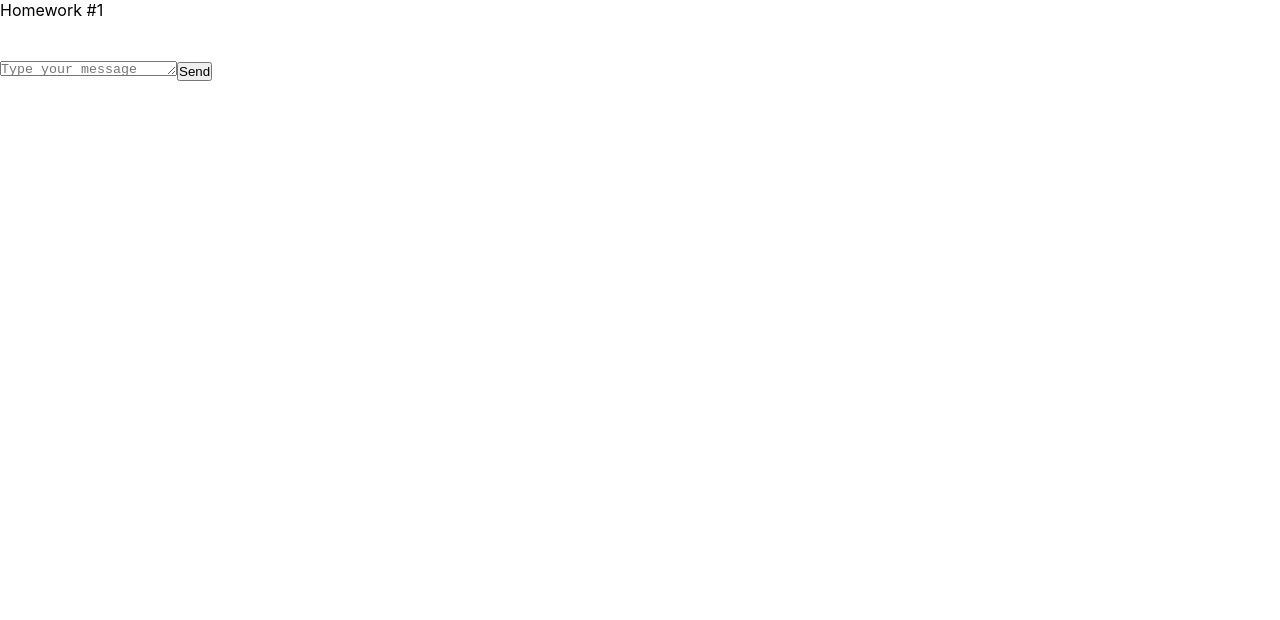
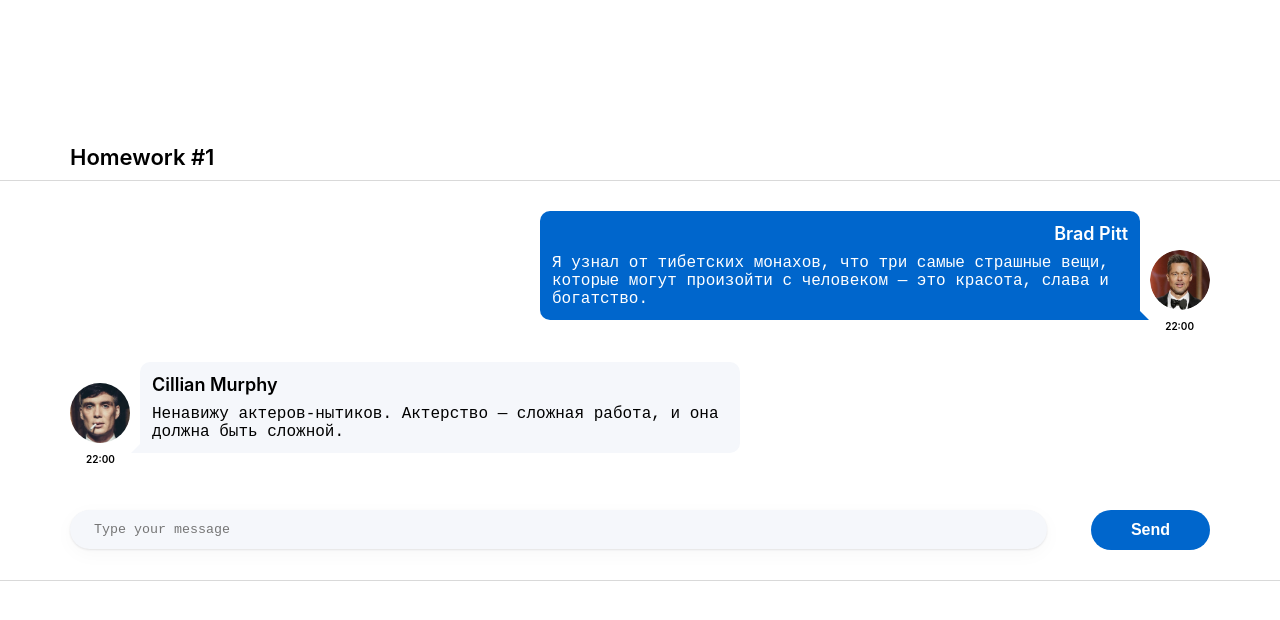
Before and after one commit to NikChist88/hws2, a React (Create React App) app: page / in a window 1280 px wide. Shown: the top 620 px of the page. Built offline with nearby package versions, Linux system fonts and the light colour scheme.

Commit message:
hw01 done

```diff
--- a/src/s1-main/App.module.css
+++ b/src/s1-main/App.module.css
@@ -1,11 +1,20 @@
 .App {
-    --header_height: 60px;
+  --header_height: 60px;
 }
 
 .hw {
-
+  border-top: 1px solid #d9d9d9;
+  border-bottom: 1px solid #d9d9d9;
+  padding: 30px 70px;
 }
 
 .hwTitle {
-
+  display: flex;
+  align-items: end;
+  height: 170px;
+  padding: 0 70px;
+  font-size: 22px;
+  font-weight: 600;
+  color: #000;
+  margin-bottom: 10px;
 }
--- a/src/s2-homeworks/hw01/HW1.tsx
+++ b/src/s2-homeworks/hw01/HW1.tsx
@@ -4,6 +4,7 @@
 import s2 from '../../s1-main/App.module.css'
 import FriendMessage from './friend-message/FriendMessage'
 import avatar from './avatar.png'
+import avatar2 from './avatar2.png'
 
 /*
  * 1 - описать тип MessageType
@@ -14,28 +15,38 @@
  * */
 
 // нужно создать правильный тип вместо any
-export type MessageType = any
+export type MessageType = {
+  id: number
+  user: {
+    avatar: string
+    name: string
+  }
+  message: {
+    text: string
+    time: string
+  }
+}
 
 // структуру объекта не менять
 export const message0: MessageType = {
   id: 0,
   user: {
     avatar: avatar, // можно менять
-        name: 'Some Name',  // можно менять
+    name: 'Brad Pitt', // можно менять
   },
   message: {
-        text: 'some textsome textsome textsome textsome textsome textsome text', // можно менять
+    text: 'Я узнал от тибетских монахов, что три самые страшные вещи, которые могут произойти с человеком — это красота, слава и богатство.', // можно менять
     time: '22:00', // можно менять
   },
 }
 export const friendMessage0: MessageType = {
   id: 100,
   user: {
-        avatar: avatar, // можно менять
-        name: 'Friend Name', // можно менять
+    avatar: avatar2, // можно менять
+    name: 'Cillian Murphy', // можно менять
   },
   message: {
-        text: 'зеркальное сообщение для тренировки css', // можно менять
+    text: 'Ненавижу актеров-нытиков. Актерство — сложная работа, и она должна быть сложной.', // можно менять
     time: '22:00', // можно менять
   },
 }
--- a/src/s2-homeworks/hw01/friend-message/FriendMessage.module.css
+++ b/src/s2-homeworks/hw01/friend-message/FriendMessage.module.css
@@ -1,31 +1,57 @@
 .friendMessage {
-
+  display: flex;
+  flex-direction: column;
+  color: #000;
 }
 
 .friendImageAndText {
-
+  display: flex;
+  gap: 0 10px;
 }
 
 .friendImageAndText img {
-
+  align-self: flex-end;
+  width: 60px;
+  height: 60px;
+  border-radius: 50%;
+  object-fit: cover;
+  margin-bottom: 10px;
 }
 
 .friendText {
-
+  max-width: 600px;
+  width: 100%;
+  display: flex;
+  flex-direction: column;
+  gap: 10px 0;
+  position: relative;
+  padding: 12px;
+  border-radius: 10px;
+  background-color: #f5f7fb;
 }
 
 .friendText:after {
-
+  content: '';
+  position: absolute;
+  left: -9px;
+  bottom: 0;
+  border: 15px solid transparent;
+  border-bottom: 15px solid #f5f7fb;
 }
 
 .friendName {
-
+  font-size: 18px;
+  font-weight: 600;
 }
 
 .friendMessageText {
-
+  white-space: inherit;
+  font-size: 16px;
+  font-weight: 400;
 }
 
 .friendTime {
-
+  padding-left: 16px;
+  font-size: 10px;
+  font-weight: 600;
 }
--- a/src/s2-homeworks/hw01/friend-message/FriendMessage.tsx
+++ b/src/s2-homeworks/hw01/friend-message/FriendMessage.tsx
@@ -1,8 +1,13 @@
 import React from 'react'
 import s from './FriendMessage.module.css'
+import { MessageType } from '../HW1'
+
+type FriendMessagePropsType = {
+  message: MessageType
+}
 
 // создать тип вместо any и отобразить приходящие данные
-const FriendMessage = (props: any) => {
+const FriendMessage = (props: FriendMessagePropsType) => {
   return (
     <div
       id={'hw1-friend-message-' + props.message.id}
@@ -12,7 +17,7 @@
         <img
           id={'hw1-friend-avatar-' + props.message.id}
           // создаёт студент
-
+          src={props.message.user.avatar}
           //
         />
         <div className={s.friendText}>
@@ -21,7 +26,7 @@
             className={s.friendName}
           >
             {/*создаёт студент*/}
-
+            {props.message.user.name}
             {/**/}
           </div>
           <pre
@@ -29,17 +34,14 @@
             className={s.friendMessageText}
           >
             {/*создаёт студент*/}
-
+            {props.message.message.text}
             {/**/}
           </pre>
         </div>
       </div>
-            <div
-                id={'hw1-friend-time-' + props.message.id}
-                className={s.friendTime}
-            >
+      <div id={'hw1-friend-time-' + props.message.id} className={s.friendTime}>
         {/*создаёт студент*/}
-
+        {props.message.message.time}
         {/**/}
       </div>
     </div>
--- a/src/s2-homeworks/hw01/message-sender/MessageSender.module.css
+++ b/src/s2-homeworks/hw01/message-sender/MessageSender.module.css
@@ -1,18 +1,40 @@
 .sendForm {
-
+  display: flex;
+  justify-content: space-between;
+  gap: 0 44px;
+  margin-top: 45px;
 }
 
 .textarea {
-
+  width: 100%;
+  height: 40px;
+  padding: 12px 24px;
+  border-radius: 20px;
+  resize: none;
+  border: none;
+  outline: none;
+  background: #f5f7fb;
+  box-shadow: 0px 1px 2px 0px rgba(29, 33, 38, 0.1),
+    0px 5px 20px 0px rgba(29, 33, 38, 0.03);
 }
 
 .button {
-
+  padding: 10px 40px;
+  height: 40px;
+  background-color: #0066cc;
+  border-radius: 20px;
+  border: none;
+  outline: none;
+  color: #fff;
+  font-size: 16px;
+  font-weight: 600;
+  transition: background-color ease-in 0.3s;
+  cursor: pointer;
 }
 
 .button:hover {
-
+  background-color: #044b92;
 }
 .button:active {
-
+  background-color: #044b92;
 }
--- a/src/s2-homeworks/hw01/message/Message.module.css
+++ b/src/s2-homeworks/hw01/message/Message.module.css
@@ -1,31 +1,62 @@
 .message {
-
+  display: flex;
+  flex-direction: column;
+  align-items: end;
+  color: #fff;
+  margin-bottom: 30px;
 }
 
 .imageAndText {
-
+  display: flex;
+  gap: 0 10px;
+  flex-direction: row-reverse;
 }
 
 .imageAndText img {
-
+  align-self: end;
+  width: 60px;
+  height: 60px;
+  border-radius: 50%;
+  object-fit: cover;
+  margin-bottom: 10px;
 }
 
 .text {
-
+  max-width: 600px;
+  width: 100%;
+  display: flex;
+  flex-direction: column;
+  gap: 10px 0;
+  position: relative;
+  padding: 12px;
+  border-radius: 10px;
+  background-color: #0066cc;
 }
 
 .text:after {
-
+  content: '';
+  position: absolute;
+  right: -9px;
+  bottom: 0;
+  border: 15px solid transparent;
+  border-bottom: 15px solid #0066cc;
 }
 
 .name {
-
+  font-size: 18px;
+  font-weight: 600;
+  margin-left: auto;
 }
 
 .messageText {
-
+  white-space: inherit;
+  font-size: 16px;
+  font-weight: 400;
 }
 
 .time {
-
+  padding-right: 16px;
+  font-size: 10px;
+  font-weight: 600;
+  color: #000;
 }
--- a/src/s2-homeworks/hw01/message/Message.tsx
+++ b/src/s2-homeworks/hw01/message/Message.tsx
@@ -1,8 +1,11 @@
 import React from 'react'
 import s from './Message.module.css'
+import { MessageType } from '../HW1'
 
 // нужно создать правильный тип вместо any
-export type MessagePropsType = any
+export type MessagePropsType = {
+  message: MessageType
+}
 
 // нужно отобразить приходящие данные
 const Message = (props: MessagePropsType) => {
@@ -12,25 +15,25 @@
         <img
           id={'hw1-avatar-' + props.message.id}
           // создаёт студент
-
+          src={props.message.user.avatar}
           //
         />
         <div className={s.text}>
           <div id={'hw1-name-' + props.message.id} className={s.name}>
             {/*создаёт студент*/}
-
+            {props.message.user.name}
             {/**/}
           </div>
           <pre id={'hw1-text-' + props.message.id} className={s.messageText}>
             {/*создаёт студент*/}
-
+            {props.message.message.text}
             {/**/}
           </pre>
         </div>
       </div>
       <div id={'hw1-time-' + props.message.id} className={s.time}>
         {/*создаёт студент*/}
-
+        {props.message.message.time}
         {/**/}
       </div>
     </div>
```
Also changed, not shown: src/s2-homeworks/hw01/message-sender/MessageSender.tsx (+3 -10 lines), src/s2-homeworks/hw01/avatar2.png (added). Lines whose indentation alone changed are shown as unchanged.
